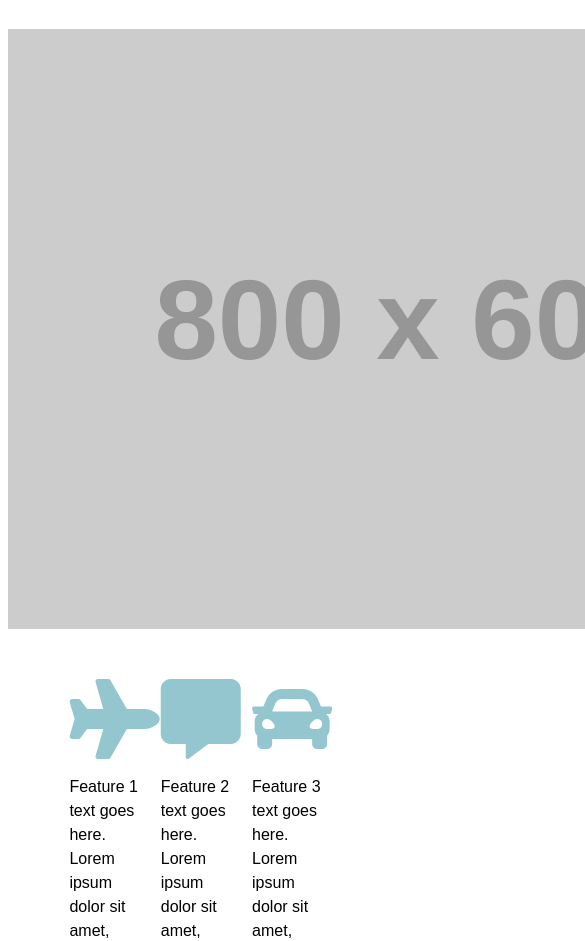
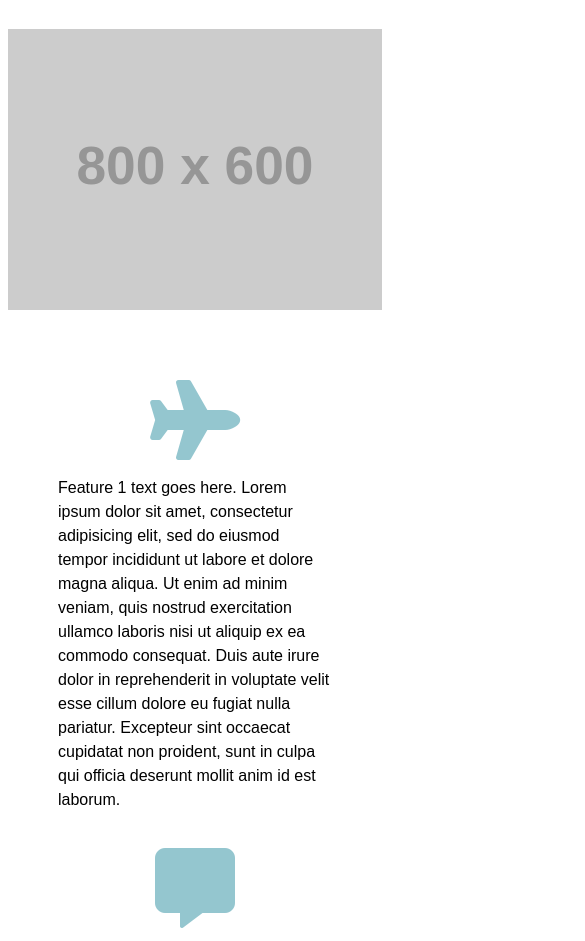
Before and after one commit to junruren/CSE-134B, a plain HTML site: page index.html in a window 390 px wide. Shown: the part 90-1031 px from the top of the page, 585 px wide, since content can reach past the window. Drawn offline with Linux system fonts and the light colour scheme; placeholder pictures from the web are drawn by us.

Commit message:
Make index.html responsive

```diff
--- a/css/index.css
+++ b/css/index.css
@@ -6,6 +6,7 @@
 .container img {
   display: block;
   margin: 0 auto;
+  max-width: 100%;
 }
 
 .highlights {
@@ -18,6 +19,7 @@
 .feature {
   width: 25%;
   line-height: 1.5em;
+  margin-top: 20px;
 }
 
 .feature img {
@@ -41,3 +43,15 @@
   text-align: center;
   color: #94C6CF;
 }
+
+@media screen and (min-width: 700px) and (max-width: 900px) {
+  .feature {
+    width: 40%;
+  }
+}
+
+@media screen and (max-width: 700px) {
+  .feature {
+    width: 100%;
+  }
+}
```
